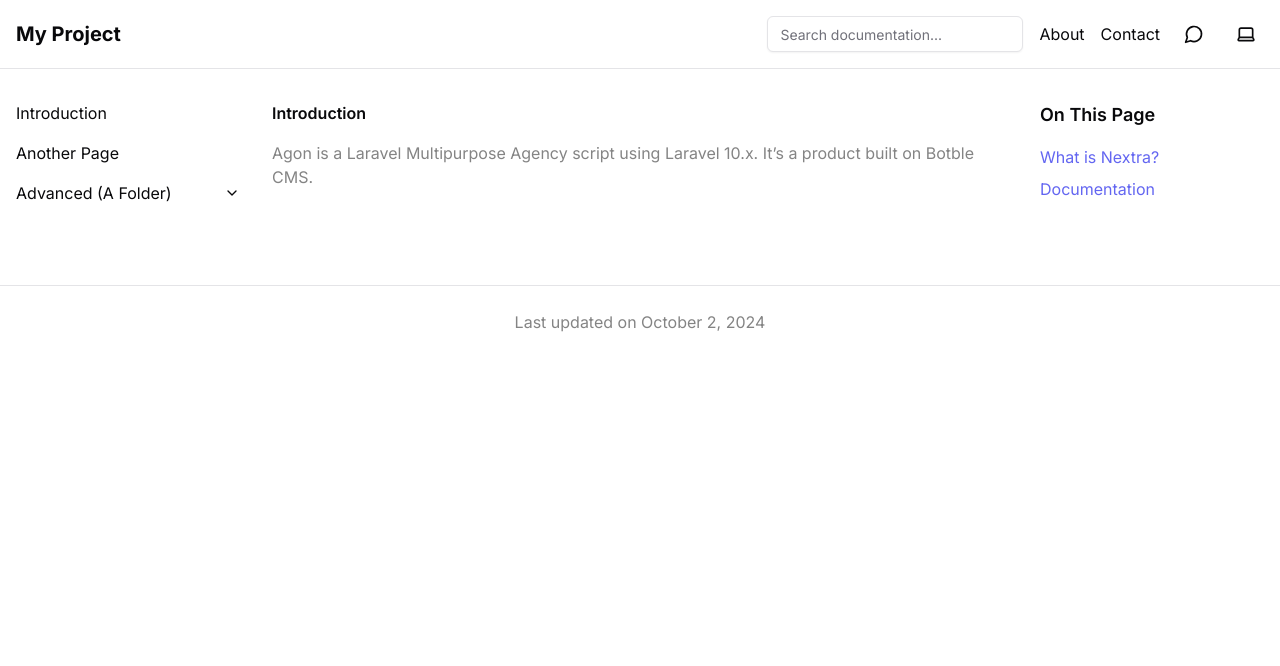
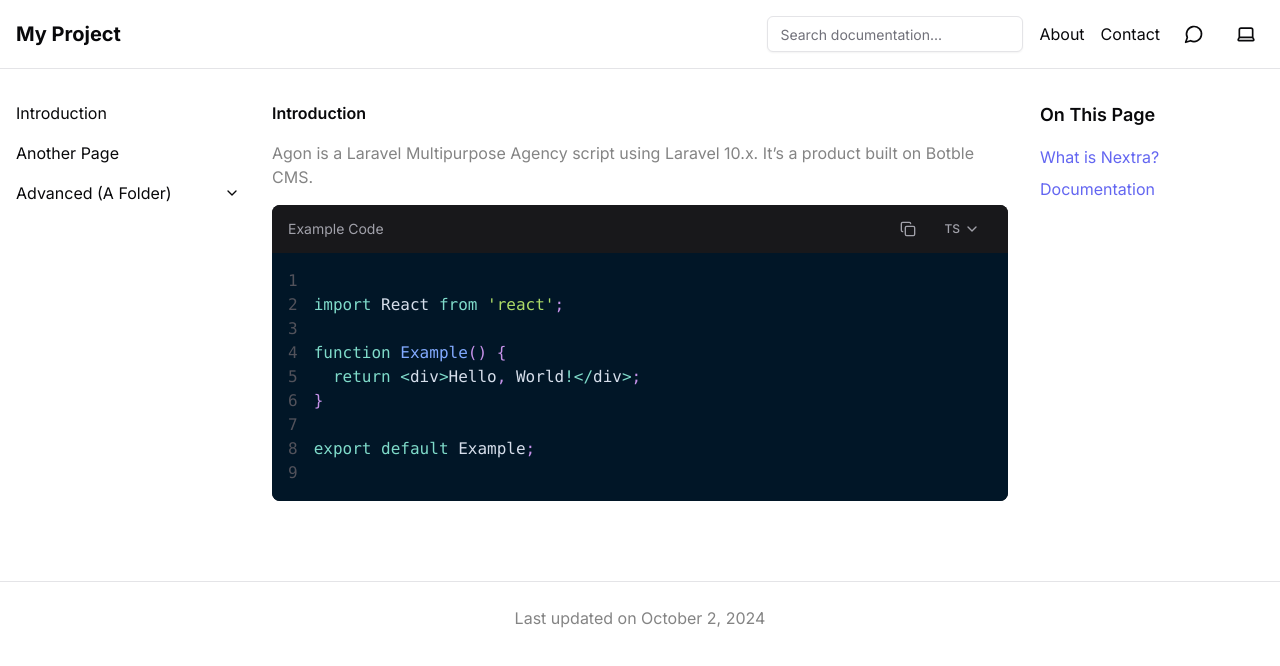
Before and after one commit to rasif-sahl/Windmill, a Next.js app: page / in a window 1280 px wide. Shown: the top 666 px of the page. Built offline with nearby package versions, Linux system fonts and the light colour scheme.

Commit message:
code editor added

```diff
--- a/app/page.tsx
+++ b/app/page.tsx
@@ -1,3 +1,4 @@
+import CodeEditor from '@/components/codeEditor';
 import Layout from '../components/Layout';
 
 const links = [
@@ -11,16 +12,26 @@ const links = [
   },
 ]
 
+const exampleCode = `
+import React from 'react';
+
+function Example() {
+  return <div>Hello, World!</div>;
+}
+
+export default Example;
+`
 
 export default function Home() {
   return (
     <Layout asideList={links}>
       <section>
         <h2 className="text-3xl font-semibold mb-4">Introduction</h2>
-        <p className="text-para-color">
+        <p className="text-para-color mb-4">
           Agon is a Laravel Multipurpose Agency script using Laravel 10.x. It’s a product built on Botble CMS.
         </p>
         {/* Add more content here */}
+        <CodeEditor code={exampleCode}/>
       </section>
     </Layout>
   );
--- /dev/null
+++ b/components/codeEditor.tsx
@@ -0,0 +1,87 @@
+'use client'
+
+import React, { useState } from 'react'
+import { Highlight, themes, Language } from 'prism-react-renderer'
+import { Check, Copy, ChevronDown } from 'lucide-react'
+
+import { cn } from "@/lib/utils"
+import { Button } from "@/components/ui/button"
+import {
+  DropdownMenu,
+  DropdownMenuContent,
+  DropdownMenuItem,
+  DropdownMenuTrigger,
+} from "@/components/ui/dropdown-menu"
+
+interface CodeEditorProps {
+  code: string
+  language?: 'typescript' | 'javascript'
+}
+
+export default function CodeEditor({ code: initialCode, language: initialLanguage = 'typescript' }: CodeEditorProps) {
+  const [code, setCode] = useState(initialCode)
+  const [language, setLanguage] = useState<Language>(initialLanguage as Language)
+  const [copied, setCopied] = useState(false)
+
+  const handleCopy = () => {
+    navigator.clipboard.writeText(code)
+    setCopied(true)
+    setTimeout(() => setCopied(false), 2000)
+  }
+
+  const handleLanguageChange = (newLanguage: 'typescript' | 'javascript') => {
+    setLanguage(newLanguage as Language)
+  }
+
+  return (
+    <div className="w-full max-w-3xl mx-auto rounded-lg overflow-hidden bg-zinc-950 text-zinc-50">
+      <div className="flex justify-between items-center px-4 py-2 bg-zinc-900">
+        <span className="text-sm text-zinc-400">Example Code</span>
+        <div className="flex items-center space-x-2">
+          <Button
+            variant="ghost"
+            size="icon"
+            onClick={handleCopy}
+            className="h-8 w-8 text-zinc-400 hover:text-zinc-50"
+          >
+            {copied ? <Check className="h-4 w-4" /> : <Copy className="h-4 w-4" />}
+          </Button>
+          <DropdownMenu>
+            <DropdownMenuTrigger asChild>
+              <Button variant="ghost" size="sm" className="h-8 text-zinc-400 hover:text-zinc-50">
+                {language === 'typescript' ? 'TS' : 'JS'}
+                <ChevronDown className="ml-1 h-4 w-4" />
+              </Button>
+            </DropdownMenuTrigger>
+            <DropdownMenuContent align="end">
+              <DropdownMenuItem onClick={() => handleLanguageChange('javascript')}>
+                JavaScript
+              </DropdownMenuItem>
+              <DropdownMenuItem onClick={() => handleLanguageChange('typescript')}>
+                TypeScript
+              </DropdownMenuItem>
+            </DropdownMenuContent>
+          </DropdownMenu>
+        </div>
+      </div>
+      <Highlight
+        theme={themes.nightOwl}
+        code={code}
+        language={language}
+      >
+        {({ className, style, tokens, getLineProps, getTokenProps }) => (
+          <pre className={cn(className, "p-4 overflow-auto")} style={style}>
+            {tokens.map((line, i) => (
+                <div key={i} {...getLineProps({ line, key: i })}>
+                    <span className="mr-4 text-zinc-600">{i + 1}</span>
+                    {line.map((token, key) => (
+                        <span key={key} {...getTokenProps({ token, key })} />
+                    ))}
+                </div>
+            ))}
+          </pre>
+        )}
+      </Highlight>
+    </div>
+  )
+}
--- a/package.json
+++ b/package.json
@@ -20,8 +20,9 @@
     "class-variance-authority": "^0.7.0",
     "clsx": "^2.1.1",
     "lucide-react": "^0.441.0",
-    "next": "14.2.5",
+    "next": "^14.2.15",
     "next-themes": "^0.3.0",
+    "prism-react-renderer": "^2.4.0",
     "react": "^18",
     "react-dom": "^18",
     "tailwind-merge": "^2.5.2",
```
Also changed, not shown: 1 other file (tests, documents, lock files or other folders).
